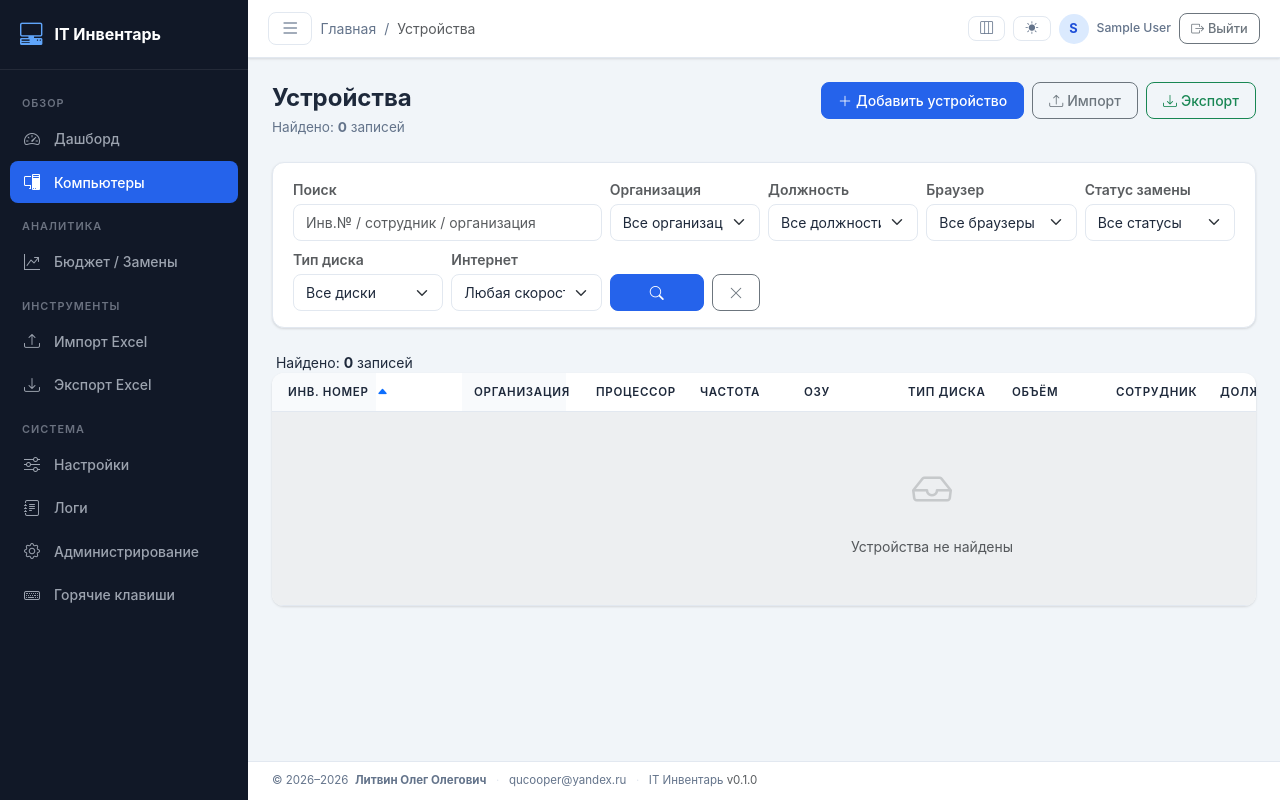
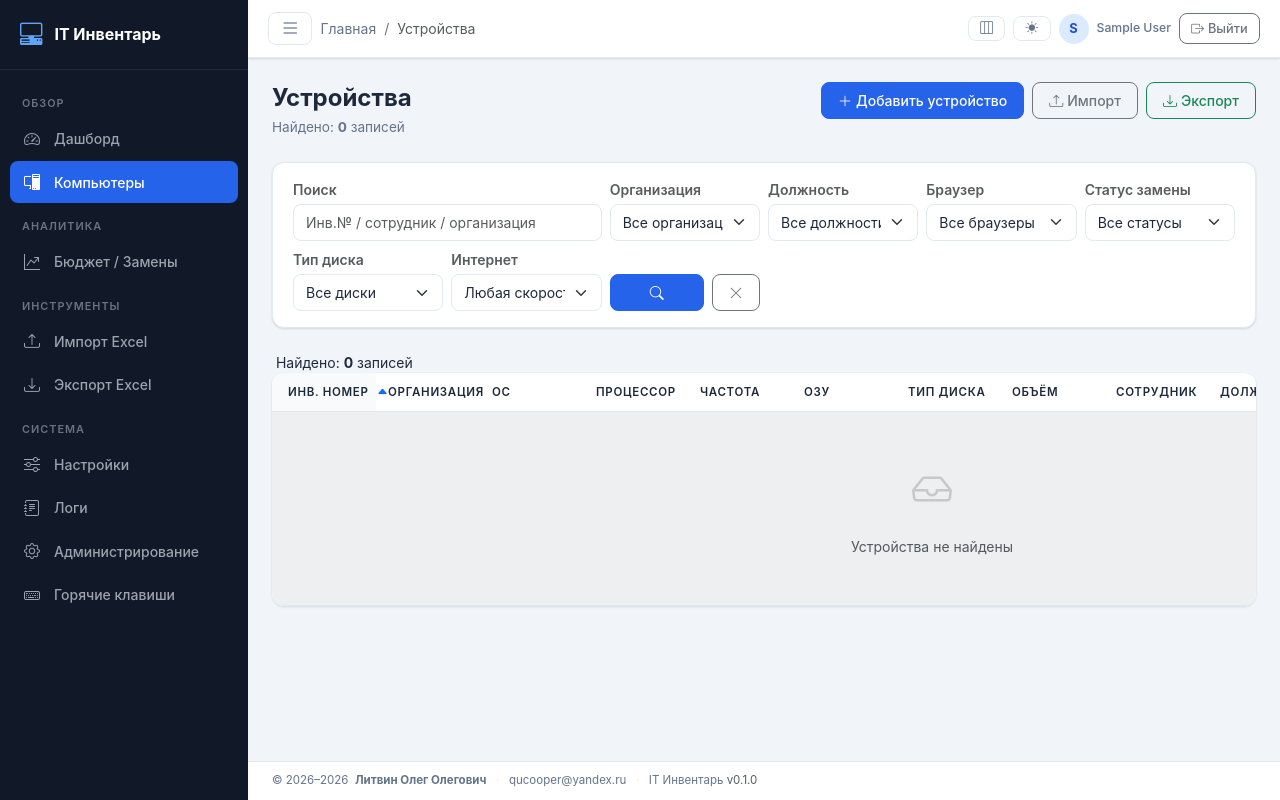
Before and after one commit to zCooper-R/admInventory, a Django app: page /pcs/ in a window 1280 px wide. Run offline with Django 5.2, Linux system fonts and the light colour scheme; the visitor is signed in with stand-in values (Sample User, id 1); data comes from the database, SQL or seed files in the repository; data that the repository does not hold is empty; parts of the project's set-up code (start-up, migrations or seed data) failed here and were passed over; some libraries are stand-ins or nearby versions.

Commit message:
fix(ui): remove sticky organization column and relax UI test

```diff
--- a/backend/templates/inventory/_partials/pc_table.html
+++ b/backend/templates/inventory/_partials/pc_table.html
@@ -9,7 +9,7 @@
         <thead>
           <tr class="table-header-row">
             <th class="ps-3 col-sticky-inv"><a class="sort-link" hx-get="{% sort_url 'inventory_number' %}" hx-target="#pc-table-wrapper" hx-push-url="true" hx-include="#filterForm">Инв. номер{% if sort == 'inventory_number' %}<i class="bi {% if direction == 'asc' %}bi-caret-up-fill{% else %}bi-caret-down-fill{% endif %} text-primary ms-1"></i>{% endif %}</a></th>
-            <th class="d-none d-lg-table-cell col-sticky-org"><a class="sort-link" hx-get="{% sort_url 'organization__name' %}" hx-target="#pc-table-wrapper" hx-push-url="true" hx-include="#filterForm">Организация{% if sort == 'organization__name' %}<i class="bi {% if direction == 'asc' %}bi-caret-up-fill{% else %}bi-caret-down-fill{% endif %} text-primary ms-1"></i>{% endif %}</a></th>
+            <th class="d-none d-lg-table-cell"><a class="sort-link" hx-get="{% sort_url 'organization__name' %}" hx-target="#pc-table-wrapper" hx-push-url="true" hx-include="#filterForm">Организация{% if sort == 'organization__name' %}<i class="bi {% if direction == 'asc' %}bi-caret-up-fill{% else %}bi-caret-down-fill{% endif %} text-primary ms-1"></i>{% endif %}</a></th>
             <th><a class="sort-link" hx-get="{% sort_url 'os' %}" hx-target="#pc-table-wrapper" hx-push-url="true" hx-include="#filterForm">ОС{% if sort == 'os' %}<i class="bi {% if direction == 'asc' %}bi-caret-up-fill{% else %}bi-caret-down-fill{% endif %} text-primary ms-1"></i>{% endif %}</a></th>
             <th class="d-none d-lg-table-cell"><a class="sort-link" hx-get="{% sort_url 'cpu_model' %}" hx-target="#pc-table-wrapper" hx-push-url="true" hx-include="#filterForm">Процессор{% if sort == 'cpu_model' %}<i class="bi {% if direction == 'asc' %}bi-caret-up-fill{% else %}bi-caret-down-fill{% endif %} text-primary ms-1"></i>{% endif %}</a></th>
             <th class="d-none d-xl-table-cell"><a class="sort-link" hx-get="{% sort_url 'cpu_frequency' %}" hx-target="#pc-table-wrapper" hx-push-url="true" hx-include="#filterForm">Частота{% if sort == 'cpu_frequency' %}<i class="bi {% if direction == 'asc' %}bi-caret-up-fill{% else %}bi-caret-down-fill{% endif %} text-primary ms-1"></i>{% endif %}</a></th>
@@ -38,7 +38,7 @@
               </div>
               <div class="d-md-none text-muted mt-1" style="font-size:.75rem;">{{ pc.employee_name|default:'—' }}</div>
             </td>
-            <td class="d-none d-lg-table-cell col-sticky-org" title="{{ pc.organization.name }}">
+            <td class="d-none d-lg-table-cell" title="{{ pc.organization.name }}">
               <span class="cell-clamp cell-org">{{ pc.organization.name }}</span>
             </td>
             <td>{{ pc.os|default:'—' }}</td>
```
Also changed, not shown: backend/tests/test_web_views.py (+0 -1 lines).
